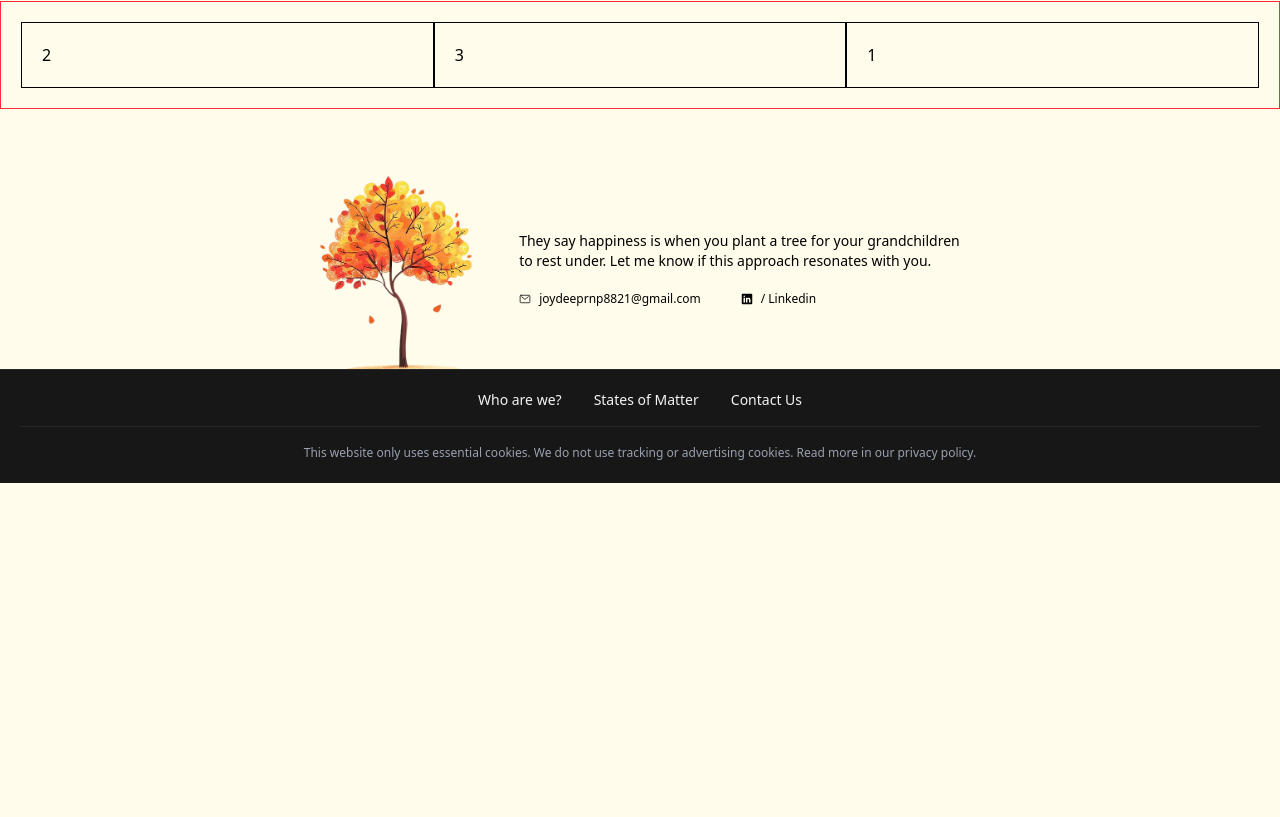
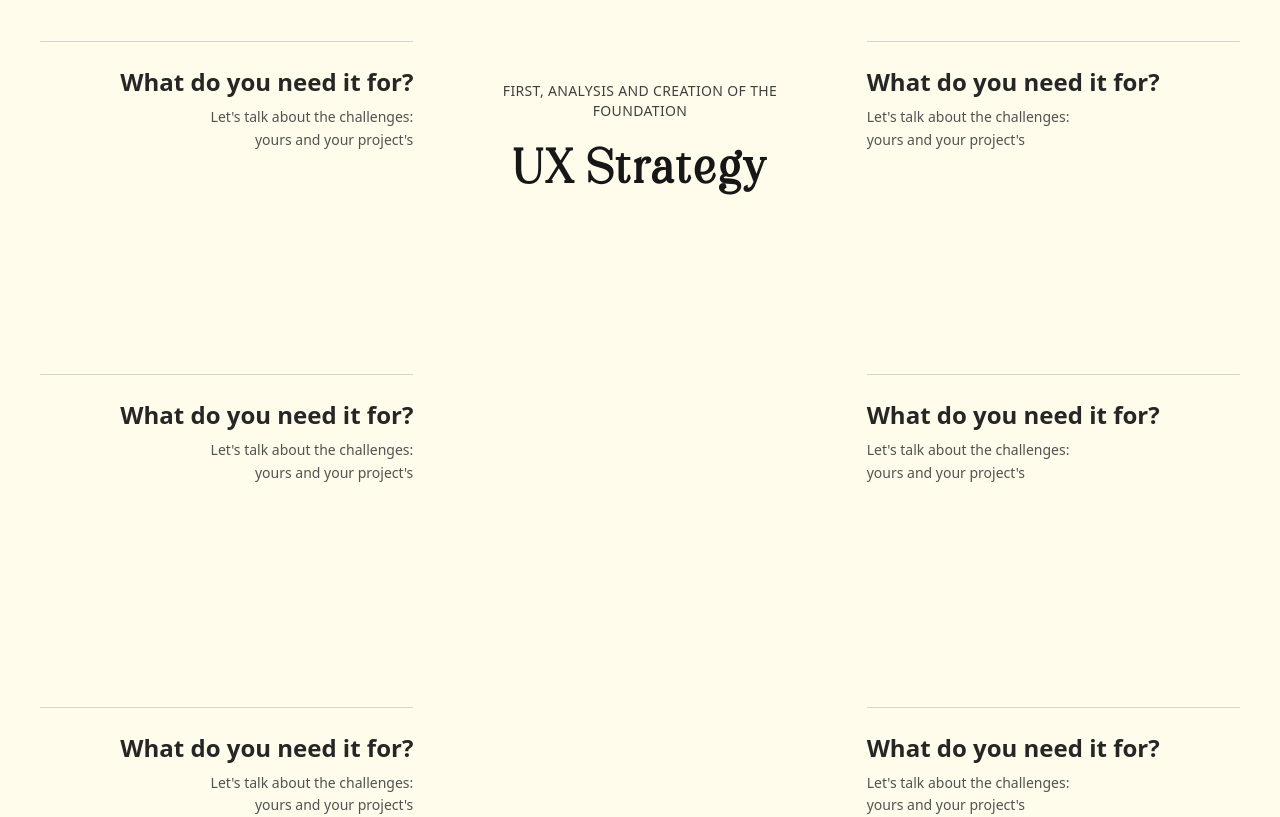
Before and after one commit to joydeep-07/Art-Gallery, a React (Vite) app: page / in a window 1280 px wide. Shown: the part 4343-5160 px from the top of the page. Before the commit the page ends 4826 px from the top, so only its background shows below. Built offline with nearby package versions, Linux system fonts and the light colour scheme.

Commit message:
Design Updated

```diff
--- a/src/components/Design.jsx
+++ b/src/components/Design.jsx
@@ -26,13 +26,92 @@ const Design = () => {
         </p>
       </div>
 
-      <div className="w-7xl mt-20 border border-red-500 p-5 flex flex-col justify-center items-center">
-        <div className="main flex w-full">
-          <div className="border p-5 w-1/3 " >2</div>
-          <div className="border p-5 w-1/3 " >3</div>
-          <div className="border p-5 w-1/3 " >1</div>
+      <div className="w-7xl mt-20 rounded-2xl p-10 ">
+        <div className="main flex w-full gap-10">
+          {/* LEFT */}
+          <div className="w-1/3 h-screen flex flex-col justify-between">
+            {/* box 1 */}
+            <div className="text-right py-6 border-t border-neutral-300">
+              <h1 className="text-2xl font-semibold pb-2 text-neutral-800">
+                What do you need it for?
+              </h1>
+              <p className="text-sm leading-relaxed text-neutral-600">
+                Let's talk about the challenges: <br /> yours and your project's
+              </p>
+            </div>
+
+            {/* box 2 */}
+            <div className="text-right py-6 border-t border-neutral-300">
+              <h1 className="text-2xl font-semibold pb-2 text-neutral-800">
+                What do you need it for?
+              </h1>
+              <p className="text-sm leading-relaxed text-neutral-600">
+                Let's talk about the challenges: <br /> yours and your project's
+              </p>
+            </div>
+
+            {/* box 3 */}
+            <div className="text-right py-6 border-t border-neutral-300">
+              <h1 className="text-2xl font-semibold pb-2 text-neutral-800">
+                What do you need it for?
+              </h1>
+              <p className="text-sm leading-relaxed text-neutral-600">
+                Let's talk about the challenges: <br /> yours and your project's
+              </p>
+            </div>
+          </div>
+
+          {/* CENTER — STICKY BOX */}
+          <div className="w-1/3">
+            <div className="sticky top-[20vh] text-center py-10 px-6 rounded-xl">
+              <h1 className="uppercase tracking-wide text-neutral-700 text-sm">
+                First, analysis and creation of the foundation
+              </h1>
+              <h1
+                style={{ fontFamily: "karatone" }}
+                className="text-5xl tracking-wider font-bold mt-5 leading-tight text-neutral-900"
+              >
+                UX Strategy
+              </h1>
+            </div>
+          </div>
+
+          {/* RIGHT */}
+          <div className="w-1/3 h-screen flex flex-col justify-between">
+            {/* box 1 */}
+            <div className="text-left py-6 border-t border-neutral-300">
+              <h1 className="text-2xl font-semibold pb-2 text-neutral-800">
+                What do you need it for?
+              </h1>
+              <p className="text-sm leading-relaxed text-neutral-600">
+                Let's talk about the challenges: <br /> yours and your project's
+              </p>
+            </div>
+
+            {/* box 2 */}
+            <div className="text-left py-6 border-t border-neutral-300">
+              <h1 className="text-2xl font-semibold pb-2 text-neutral-800">
+                What do you need it for?
+              </h1>
+              <p className="text-sm leading-relaxed text-neutral-600">
+                Let's talk about the challenges: <br /> yours and your project's
+              </p>
+            </div>
+
+            {/* box 3 */}
+            <div className="text-left py-6 border-t border-neutral-300">
+              <h1 className="text-2xl font-semibold pb-2 text-neutral-800">
+                What do you need it for?
+              </h1>
+              <p className="text-sm leading-relaxed text-neutral-600">
+                Let's talk about the challenges: <br /> yours and your project's
+              </p>
+            </div>
+          </div>
         </div>
       </div>
+
+      <div className="h-screen">Test</div>
     </div>
   );
 };
```
